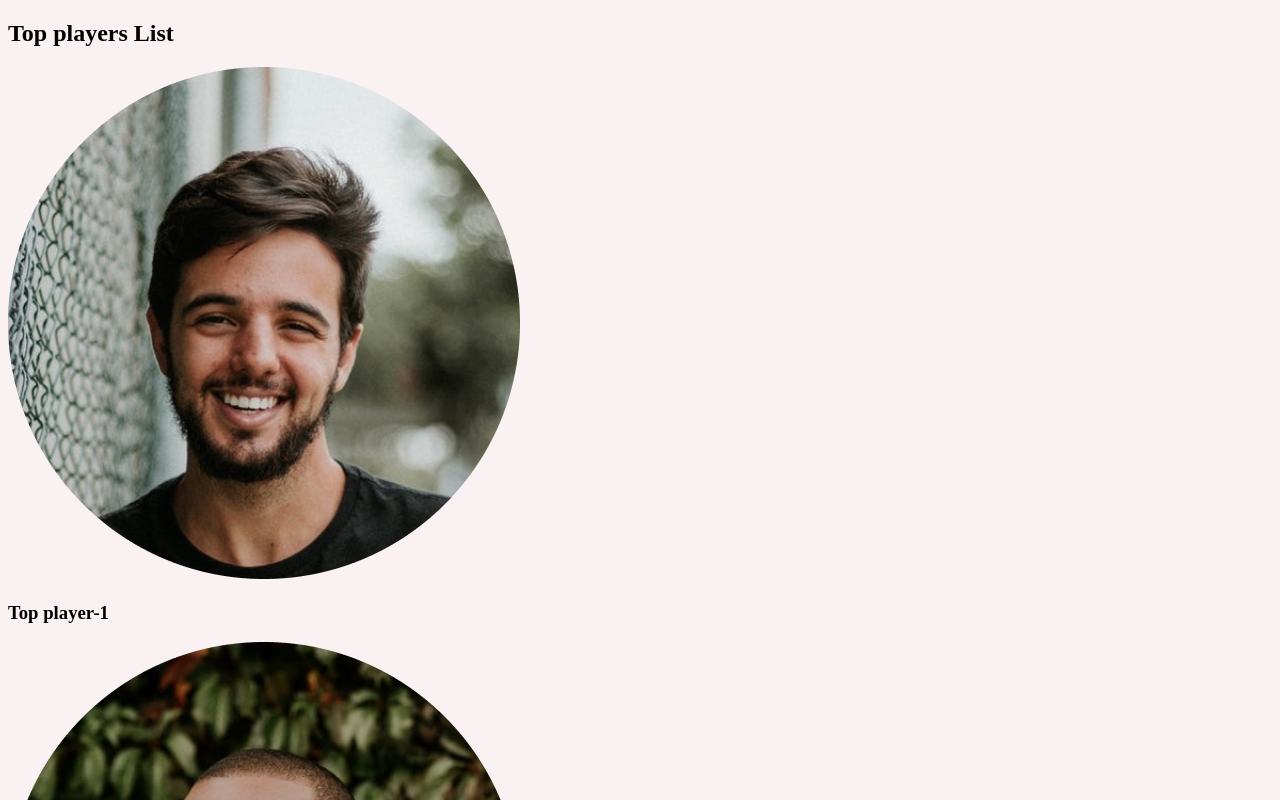
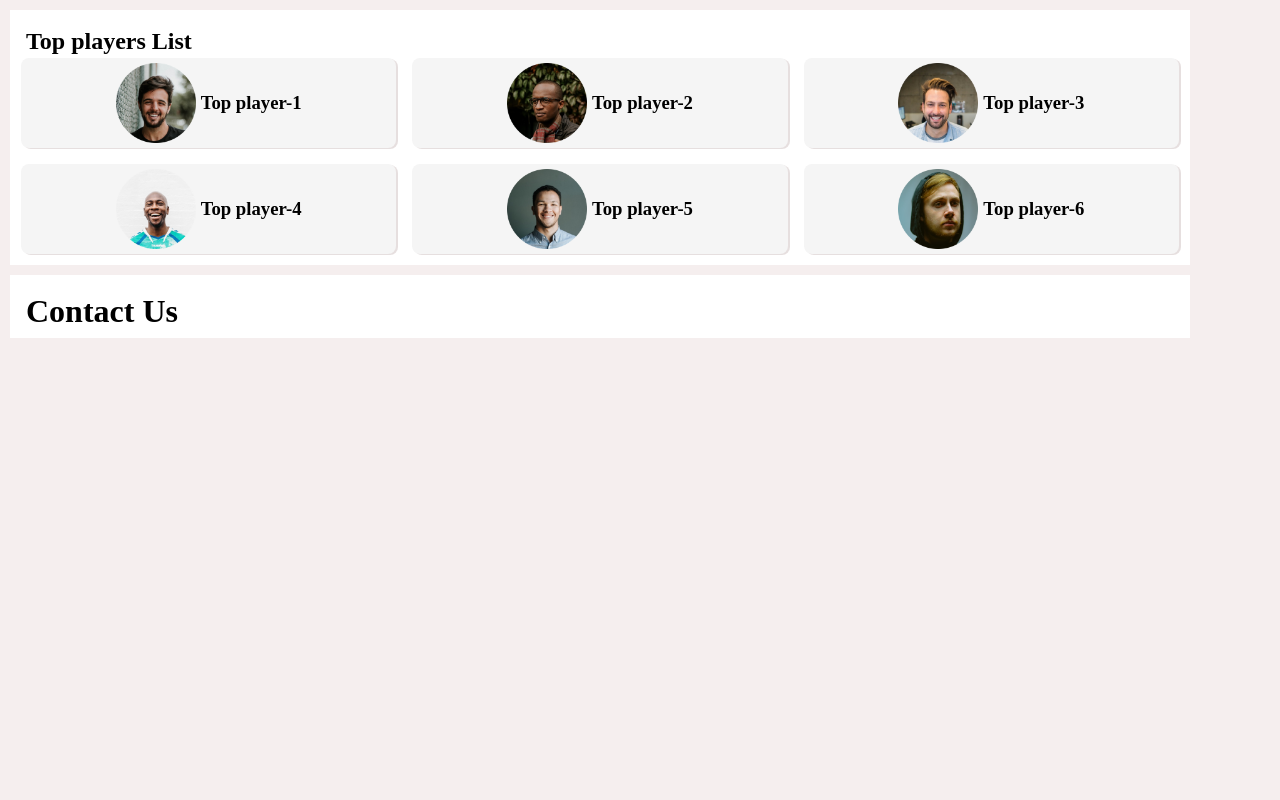
Before and after one commit to SadiaMou007/Leader-board-CSS3, a plain HTML site: page index.html in a window 1280 px wide. Shown: the top 800 px of the page. Drawn offline with Linux system fonts and the light colour scheme.

Commit message:
players list

```diff
--- a/index.html
+++ b/index.html
@@ -15,10 +15,10 @@
     <main>
       <!-- top players and top blogs start -->
       <section>
-        <div class="top-players">
+        <div class="container">
           <h1>Top players List</h1>
 
-          <div class="players">
+          <div class="players-container">
             <div class="player">
               <img src="images/players/player-1.png" alt="" />
               <h3>Top player-1</h3>
@@ -45,10 +45,11 @@
             </div>
           </div>
         </div>
-
-        <div class="top-blogs"></div>
       </section>
-      <!-- top players and top blogs start -->
+      <!-- top players and top blogs end -->
+      <div class="container">
+        <h1>Contact Us</h1>
+      </div>
     </main>
   </body>
 </html>
--- a/styles/style.css
+++ b/styles/style.css
@@ -1,4 +1,57 @@
+* {
+  margin: 0;
+  padding: 0;
+  box-sizing: border-box;
+}
+
 body {
-  background-color: rgb(250, 242, 242);
+  background-color: rgba(235, 220, 220, 0.479);
+  max-width: 1200px;
 }
 /* Top players */
+.container {
+  background-color: white;
+  margin: 10px;
+  padding: 8px;
+}
+.container h1 {
+  margin-left: 8px;
+  margin-top: 10px;
+}
+.players-container {
+  display: grid;
+  grid-gap: 10px;
+  grid-template-columns: repeat(3, 1fr);
+}
+.player {
+  padding: 5px;
+  margin: 3px;
+  background-color: whitesmoke;
+  border-radius: 8px;
+  box-shadow: 2px 1px rgba(226, 218, 218, 0.842);
+  display: flex;
+  justify-content: center;
+  align-items: center;
+}
+.player img {
+  width: 80px;
+  margin-right: 5px;
+}
+@media (max-width: 640px) {
+  body {
+    overflow-x: hidden;
+  }
+  .players-container {
+    display: grid;
+    grid-template-columns: repeat(1, 1fr);
+  }
+}
+@media (min-width: 641px) and (max-width: 1024px) {
+  body {
+    overflow-x: hidden;
+  }
+  .players-container {
+    display: grid;
+    grid-template-columns: repeat(2, 1fr);
+  }
+}
```
